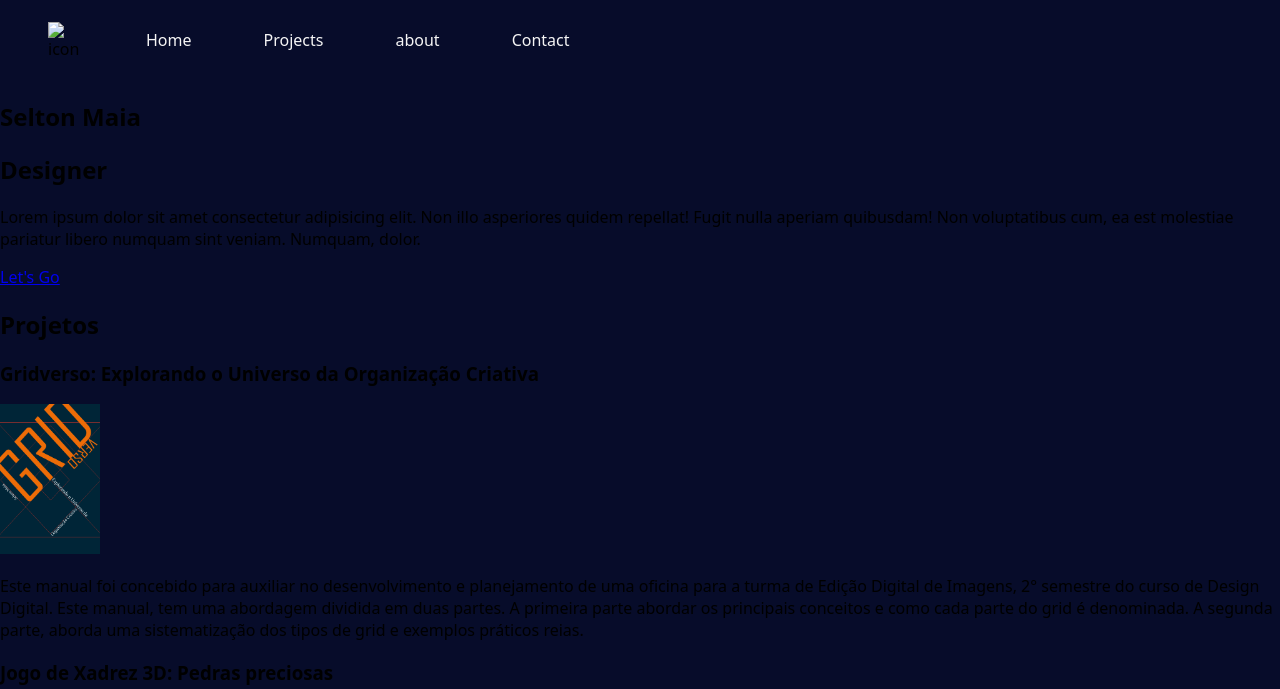
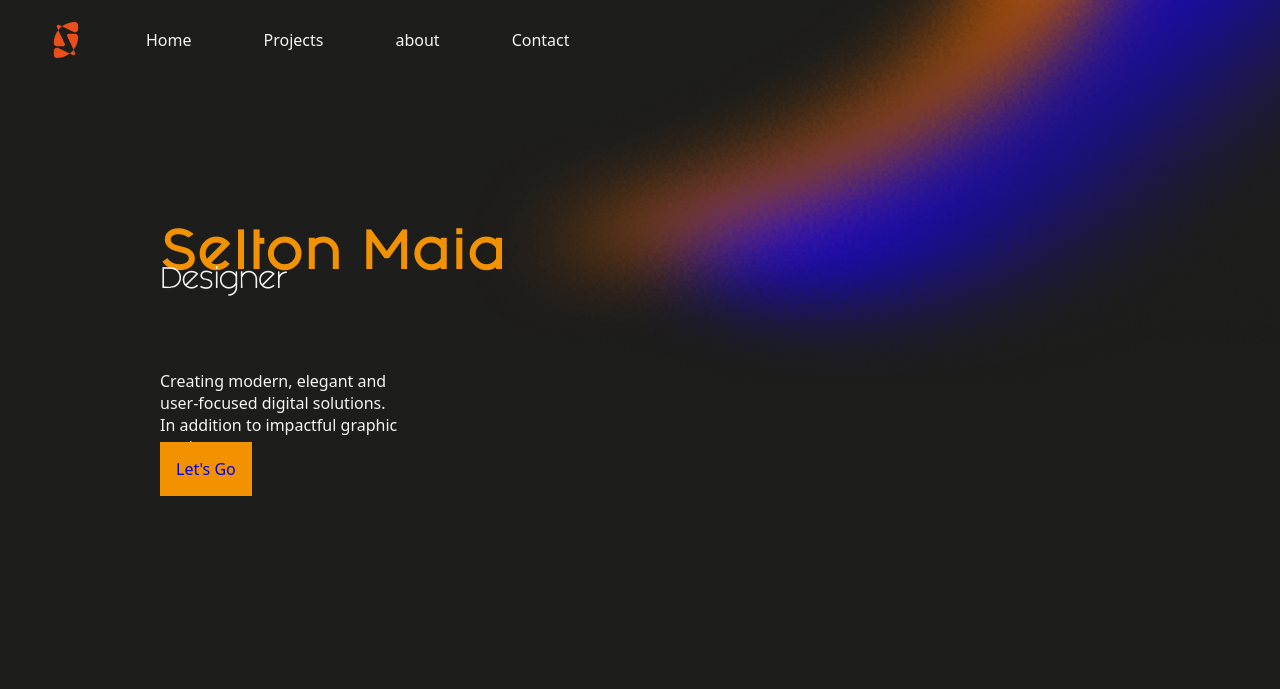
Before and after one commit to seltonmaia08/Leading_page_selton_maia, a plain HTML site: page html/index.html in a window 1280 px wide. Shown: the top 689 px of the page. Drawn offline with Linux system fonts and the light colour scheme.

Commit message:
alteração no estilo da sessão home

```diff
--- a/css/style.css
+++ b/css/style.css
@@ -1,7 +1,17 @@
 :root {
-    --bg: #070c2a;
+    --bg: #1d1d1b;
     --color_text: #f5f5f5;
     --color_title: #f39200;
+    --font_tagline: "../fonts/Fashion Fetish Light.ttf"
+}
+
+@font-face {
+  font-family: 'Fashion_Fetish_light';
+  src: url('../fonts/Fashion\ Fetish\ Light.ttf') format('truetype');
+}
+@font-face {
+  font-family: 'Fashion_Fetish_Bold';
+  src: url('../fonts/Fashion\ Fetish\ Bold.ttf') format('truetype');
 }
 
 * {
@@ -13,6 +23,11 @@ body {
     padding: 0;
     font-family: system-ui, -apple-system, BlinkMacSystemFont, 'Segoe UI', Roboto, Oxygen, Ubuntu, Cantarell, 'Open Sans', 'Helvetica Neue', sans-serif;
     background-color: var(--bg);
+     background-image: url(../assets/Background.svg);
+    background-repeat: no-repeat;
+    background-size: contain;
+    background-position-x: 450px;
+    background-position-y: -400px;
 }
 
 .header_ {
@@ -21,7 +36,6 @@ body {
     align-items: center;
     padding-left: 3rem;
     height: 5rem;
-    background-color: var(--bg);
 }
 
 .header_ img {
@@ -44,3 +58,36 @@ body {
 .header_ .menu_ a:hover{
     border-left: 4px solid var(--color_title);
 }
+
+.main_ #home{
+    height: 27rem;
+
+}
+
+.main_ #home h1 {
+    margin: 10rem 0rem 0rem 10rem;
+    color: var(--color_title);
+    font-size: 36pt;
+    font-family: 'Fashion_Fetish_Bold';
+}
+.main_ #home h2 {
+    margin: 0rem 0rem 0rem 10rem;
+    color: var(--color_text);
+    font-size: 18pt;
+    font-family: 'Fashion_Fetish_light';
+}
+
+.main_ #home p {
+    margin: 5rem 0rem 0rem 10rem;
+    color: var(--color_text);
+    font-size: 12pt;
+    width: 15rem;
+}
+
+.main_ a{
+    text-decoration: none;
+   margin-left: 10rem;
+   margin-top: 50rem;
+   padding: 1rem;
+   background-color: var(--color_title);
+}
--- a/html/index.html
+++ b/html/index.html
@@ -13,7 +13,7 @@
 
     <header>
         <div class="header_">
-            <img class="icon_" src="" alt="icon logo - Selton Maia" width="36px" height="36px">
+            <img class="icon_" src="../assets/icon.svg" alt="icon logo - Selton Maia" width="36px" height="36px">
             <nav class="menu_">
                 <a href="#home">Home</a>
                 <a href="#projects">Projects</a>
@@ -23,14 +23,17 @@
         </div>
     </header>
 
-    <main>
+    <main class="main_">
         <Section id="home">
             <h1>Selton Maia</h1>
             <h2>Designer</h2>
 
-            <p>Lorem ipsum dolor sit amet consectetur adipisicing elit. Non illo asperiores quidem repellat! Fugit nulla aperiam quibusdam! Non voluptatibus cum, ea est molestiae pariatur libero numquam sint veniam. Numquam, dolor.</p>
+            <p>Creating modern, elegant and user-focused
+               digital solutions. In addition to impactful
+               graphic work.
+            </p>
 
-            <a href="#contact">Let's Go</a>
+            <a id="btn_contact_home" href="#contact">Let's Go</a>
 
         </Section>
         <section id="projects">
```
Also changed, not shown: assets/Background.svg (added), assets/icon.svg (added), fonts/Fashion Fetish Bold.ttf (added), fonts/Fashion Fetish Light.ttf (added).
